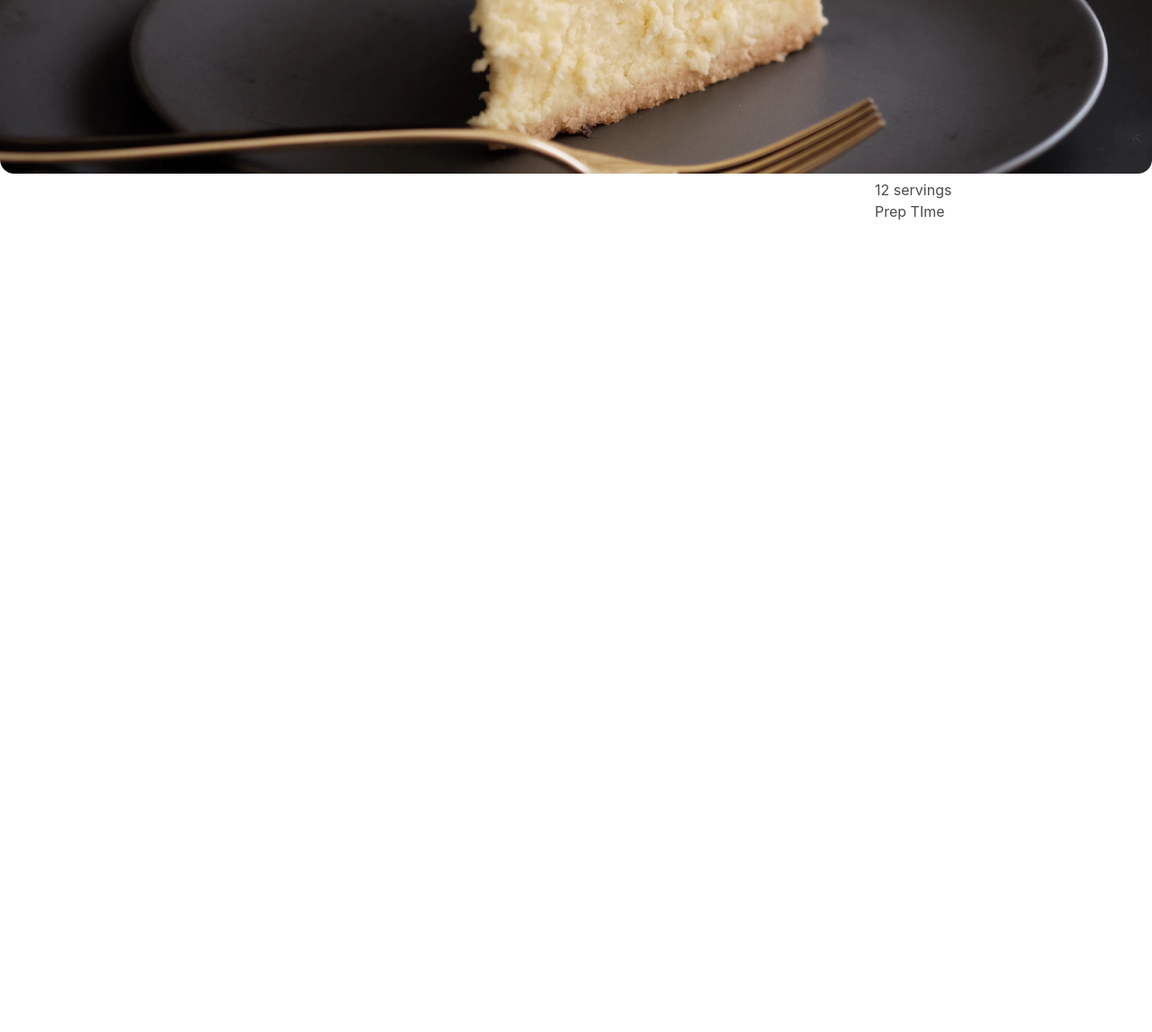
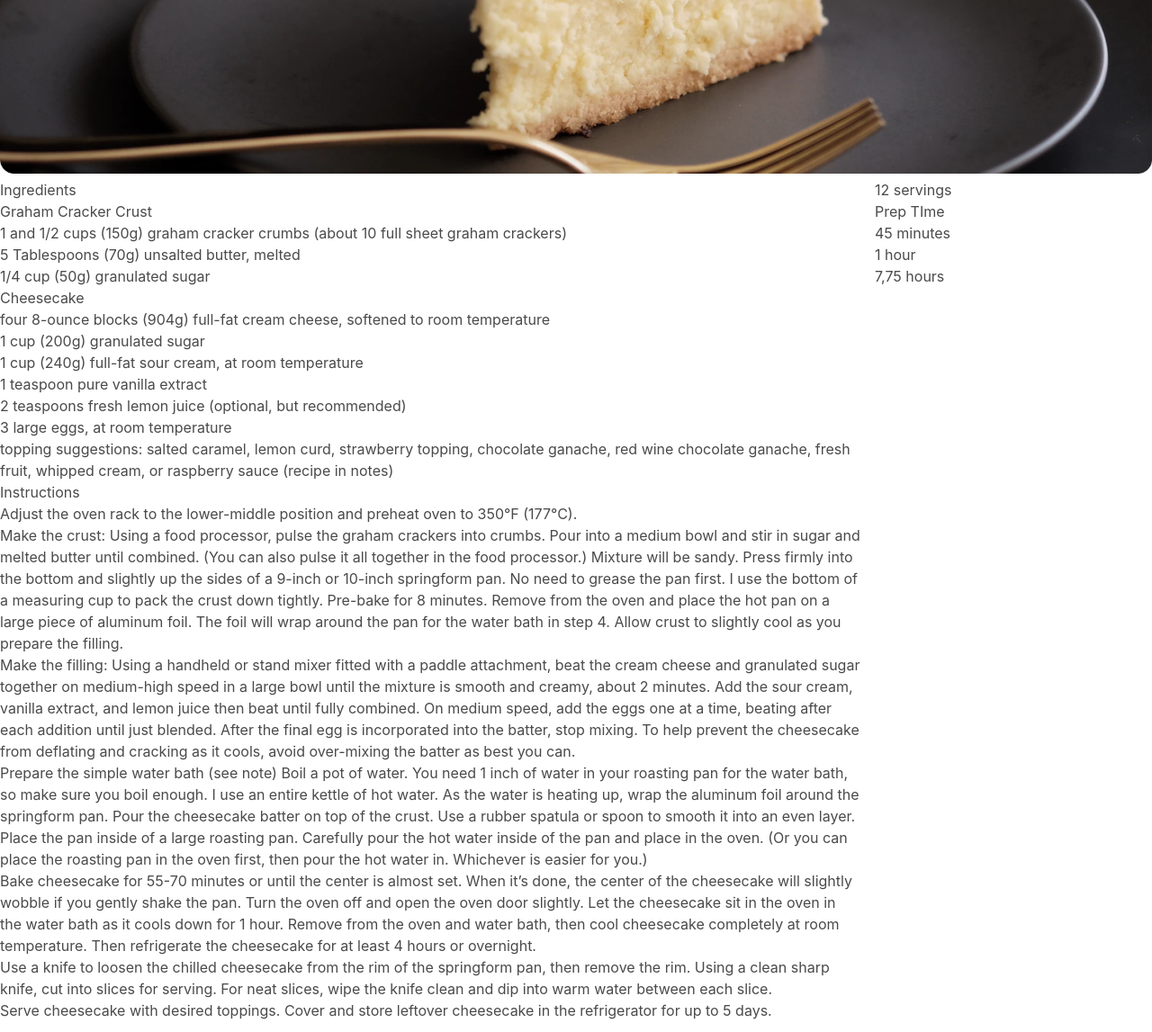
Before and after one commit to zirinya/devchallenges, a website: page Recipepage/index.html in a window 1280 px wide. Shown: the part 500-1647 px from the top of the page at 90% size. Before the commit the page ends 800 px from the top, so only its background shows below. Drawn offline with nearby package versions, Linux system fonts and the light colour scheme.

Commit message:
add content

```diff
--- a/Recipepage/index.html
+++ b/Recipepage/index.html
@@ -1,5 +1,6 @@
 <!DOCTYPE html>
 <html lang="en">
+
 <head>
     <meta charset="UTF-8">
     <meta name="viewport" content="width=device-width, initial-scale=1.0">
@@ -7,29 +8,93 @@
     <link rel="stylesheet" href="https://cdn.jsdelivr.net/npm/bulma@0.9.0/css/bulma.min.css">
     <title>Recipe Page</title>
 </head>
+
 <body>
     <header>
         <h1>Classic Cheesecake Recipe
         </h1>
-            <p>Look no further for a creamy and ultra smooth classic cheesecake recipe! Paired with a buttery graham cracker crust, no one can deny its simple decadence. For the best results, bake in a water bath.</p>
+        <p>Look no further for a creamy and ultra smooth classic cheesecake recipe! Paired with a buttery graham cracker
+            crust, no one can deny its simple decadence. For the best results, bake in a water bath.</p>
     </header>
     <div>
         <div class="cover-img">
             <img src="./img/cake.png" alt="">
         </div>
         <div class="columns is-variable bd-klmn-columns is-2 recipe-wrapper">
-                <div class="column is-9 content-9"></div>
+            <div class="column is-9 content-9">
+                <h3>Ingredients</h3>
+                <p> Graham Cracker Crust </p>
+                <ul>
+                    <li>1 and 1/2 cups (150g) graham cracker crumbs (about 10 full sheet graham crackers)</li>
+                    <li>5 Tablespoons (70g) unsalted butter, melted </li>
+                    <li>1/4 cup (50g) granulated sugar</li>
+                </ul>
+                <p> Cheesecake </p>
+                <ul>
+                    <li> four 8-ounce blocks (904g) full-fat cream cheese, softened to room temperature</li>
+                    <li>1 cup (200g) granulated sugar </li>
+                    <li>1 cup (240g) full-fat sour cream, at room temperature</li>
+                    <li>1 teaspoon pure vanilla extract </li>
+                    <li>2 teaspoons fresh lemon juice (optional, but recommended)</li>
+                    <li>3 large eggs, at room temperature</li>
+                    <li>topping suggestions: salted caramel, lemon curd, strawberry topping, chocolate ganache, red wine
+                        chocolate ganache, fresh fruit, whipped cream, or raspberry sauce (recipe in notes) </li>
+                </ul>
+                <h2>Instructions </h2>
+                <ol>
+                    <li>Adjust the oven rack to the lower-middle position and preheat oven to 350°F (177°C).</li>
+                    <li>Make the crust: Using a food processor, pulse the graham crackers into crumbs. Pour into a
+                        medium bowl and stir in sugar and melted butter until combined. (You can also pulse it all
+                        together in the food processor.) Mixture will be sandy. Press firmly into the bottom and
+                        slightly up the sides of a 9-inch or 10-inch springform pan. No need to grease the pan first. I
+                        use the bottom of a measuring cup to pack the crust down tightly. Pre-bake for 8 minutes. Remove
+                        from the oven and place the hot pan on a large piece of aluminum foil. The foil will wrap around
+                        the pan for the water bath in step 4. Allow crust to slightly cool as you prepare the filling.
+                    </li>
+                    <li>Make the filling: Using a handheld or stand mixer fitted with a paddle attachment, beat the
+                        cream cheese and granulated sugar together on medium-high speed in a large bowl until the
+                        mixture is smooth and creamy, about 2 minutes. Add the sour cream, vanilla extract, and lemon
+                        juice then beat until fully combined. On medium speed, add the eggs one at a time, beating after
+                        each addition until just blended. After the final egg is incorporated into the batter, stop
+                        mixing. To help prevent the cheesecake from deflating and cracking as it cools, avoid
+                        over-mixing the batter as best you can.</li>
+                    <li>Prepare the simple water bath (see note) Boil a pot of water. You need 1 inch of water in your
+                        roasting pan for the water bath, so make sure you boil enough. I use an entire kettle of hot
+                        water. As the water is heating up, wrap the aluminum foil around the springform pan. Pour the
+                        cheesecake batter on top of the crust. Use a rubber spatula or spoon to smooth it into an even
+                        layer. Place the pan inside of a large roasting pan. Carefully pour the hot water inside of the
+                        pan and place in the oven. (Or you can place the roasting pan in the oven first, then pour the
+                        hot water in. Whichever is easier for you.)</li>
+                    <li>Bake cheesecake for 55-70 minutes or until the center is almost set. When it’s done, the center
+                        of the cheesecake will slightly wobble if you gently shake the pan. Turn the oven off and open
+                        the oven door slightly. Let the cheesecake sit in the oven in the water bath as it cools down
+                        for 1 hour. Remove from the oven and water bath, then cool cheesecake completely at room
+                        temperature. Then refrigerate the cheesecake for at least 4 hours or overnight.</li>
+                    <li>Use a knife to loosen the chilled cheesecake from the rim of the springform pan, then remove the
+                        rim. Using a clean sharp knife, cut into slices for serving. For neat slices, wipe the knife
+                        clean and dip into warm water between each slice.</li>
+                    <li>Serve cheesecake with desired toppings. Cover and store leftover cheesecake in the refrigerator
+                        for up to 5 days.</li>
+                </ol>
+            </div>
             <div class="column is-3 ">
                 <div class="content-3">
                     <ul>
                         <li>12 servings</li>
                         <li>Prep TIme </li>
-                            <li></li>
-                            <li></li>
+                        <li>45 minutes</li>
+                        <li> 1 hour</li>
+                        <li> 7,75 hours</li>
                     </ul>
                 </div>
             </div>
         </div>
     </div>
 </body>
-</html></main><footer></footer></body></html>
+
+</html>
+</main>
+<footer></footer>
+</body>
+
+</html>
```
Lines whose indentation alone changed are shown as unchanged.
